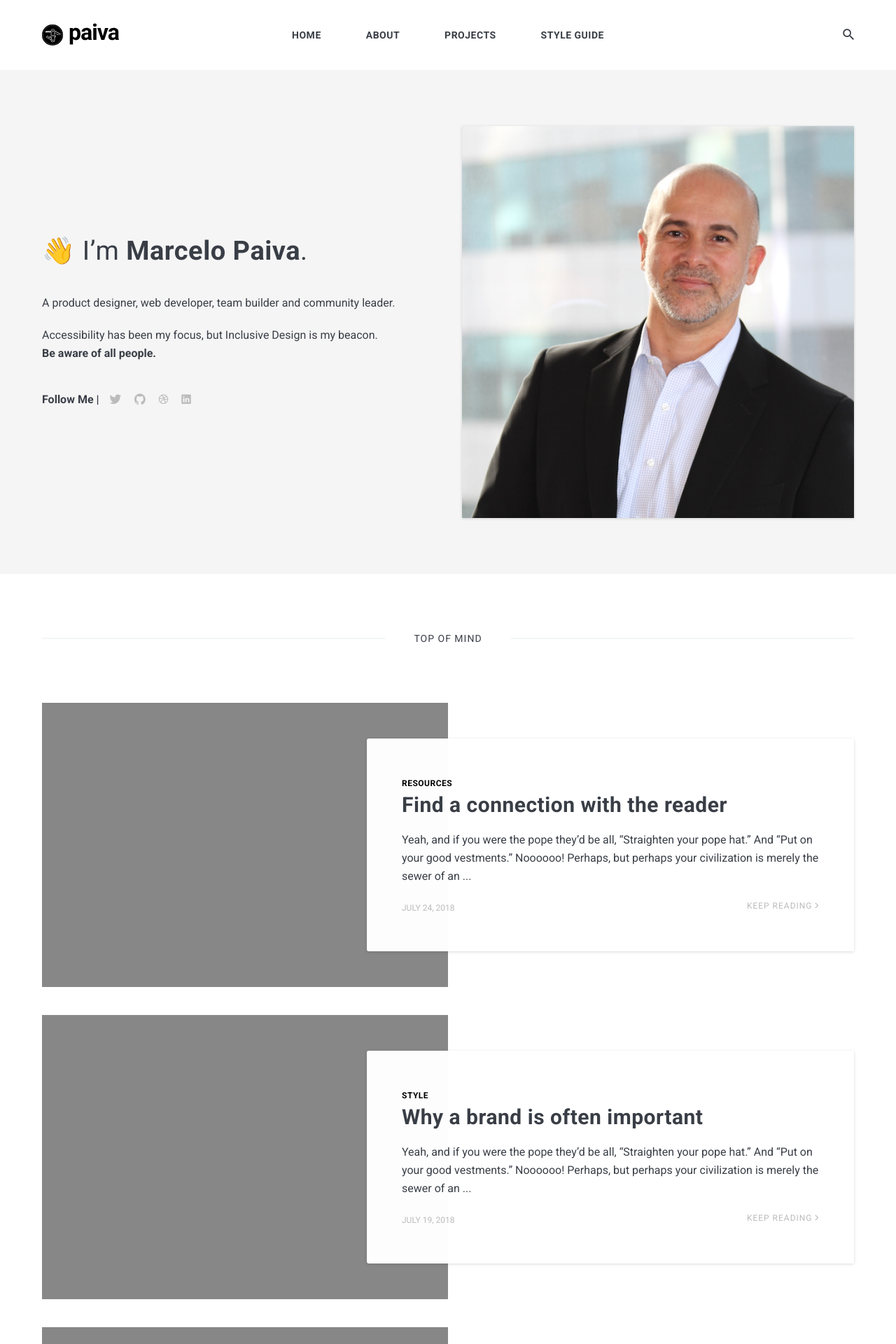
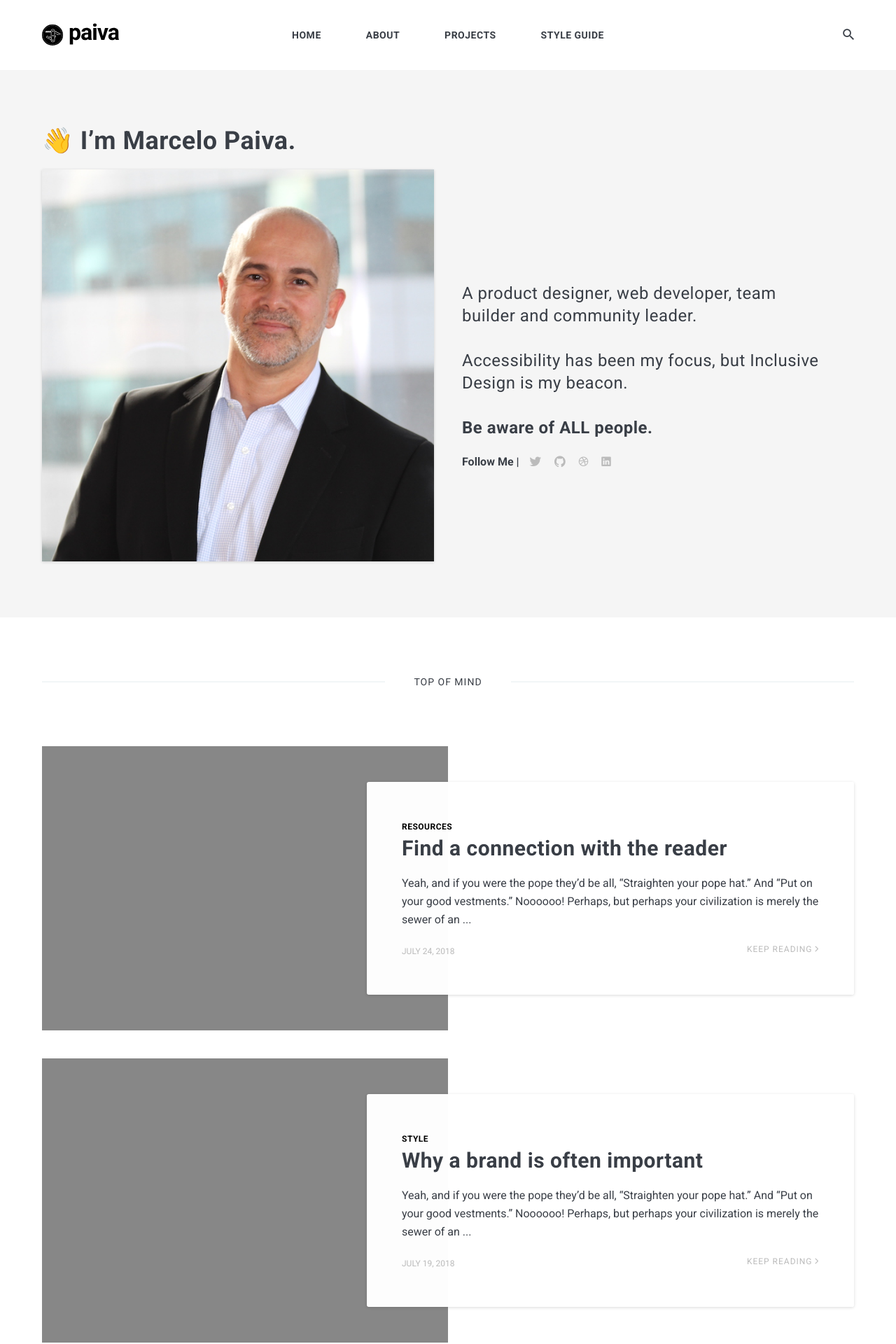
Before and after one commit to mpaiva/blog, a Jekyll site: the page built from index.html, in a window 1280 px wide. Shown: the top 1920 px of the page at 70% size. Built offline with Jekyll 4.4.1, drawn with Linux system fonts in a browser that asks for light colours; nearby versions of some CDN libraries; the list of posts is cut into pages by our own code.

Commit message:
styles for bio

```diff
--- a/_data/settings.yml
+++ b/_data/settings.yml
@@ -11,7 +11,7 @@ author:
   name: Marcelo Paiva
   image: paiva-00.jpg
   say-hello: 👋 I’m <strong>Marcelo Paiva</strong>.
-  bio: <p>A product designer, web developer, team builder and community leader.</p><p>Accessibility has been my focus, but Inclusive Design is my beacon.<br/> <strong>Be aware of all people.</strong></p>
+  bio: A product designer, web developer, team builder and community leader.<br/><br/> Accessibility has been my focus, but Inclusive Design is my beacon.<br/><br/> <strong>Be aware of ALL people.</strong>
 
 
 #-------------------------------
--- a/_includes/hero.html
+++ b/_includes/hero.html
@@ -1,10 +1,15 @@
 <!-- begin c-hero -->
 <div class="hero">
   <div class="container">
+    <h1 class="hero__title">{{ site.data.settings.author.say-hello }}</h1>
     <div class="row">
+      <div class="col col-6 col-t-12">
+        <div class="hero__image">
+          <img src="{{site.baseurl}}/images/{{ site.data.settings.author.image }}" alt="">
+        </div>
+      </div>
       <div class="col col-6 col-t-12 last-item">
         <div class="hero__content">
-          <h1 class="hero__title">{{ site.data.settings.author.say-hello }}</h1>
           <p class="hero__subtitle">{{ site.data.settings.author.bio }}</p>
           <div class="hero__social">
             <span class="hero__social-title">Follow Me |</span>
@@ -12,11 +17,6 @@
           </div>
         </div>
       </div>
-      <div class="col col-6 col-t-12">
-        <div class="hero__image">
-          <img src="{{site.baseurl}}/images/{{ site.data.settings.author.image }}" alt="">
-        </div>
-      </div>
     </div>
   </div>
 </div>
--- a/_sass/3-modules/_hero.scss
+++ b/_sass/3-modules/_hero.scss
@@ -20,7 +20,8 @@
     }
 
     .hero__subtitle {
-      font-size: 18px;
+      margin-top: 32px;
+      font-size: 24px;
       line-height: 32px;
       letter-spacing: 0.5px;
     }
@@ -46,7 +47,6 @@
       padding: 0;
 
       .hero__subtitle {
-        font-size: 16px;
         line-height: 28px;
       }
     }
```
